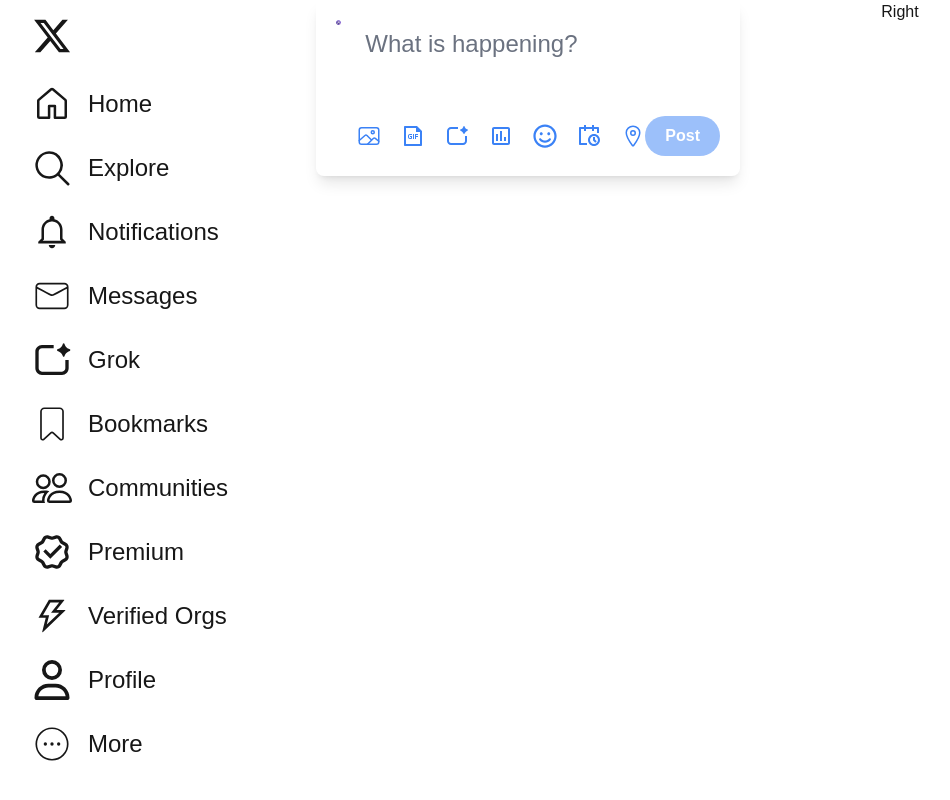
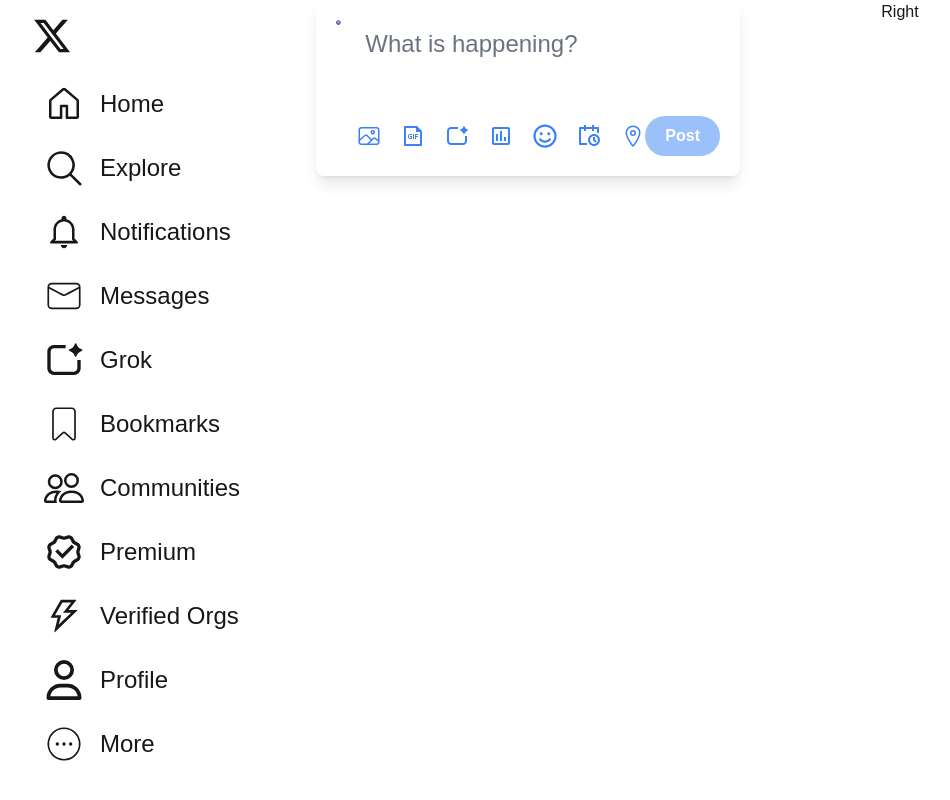
Before and after one commit to AnkitNayak-eth/x-clone, a Next.js app in the folder FRONTEND/: page / in a window 1280 px wide. Shown: the top 800 px of the page, without its empty margins (112-1062 px from the left). Built offline with nearby package versions, Linux system fonts and the light colour scheme.

Commit message:
fixed_fileSystem

```diff
--- a/FRONTEND/src/app/page.js
+++ b/FRONTEND/src/app/page.js
@@ -1,4 +1,4 @@
-import Homepage from "@/app/components/Homepage"
+import Homepage from "@/components/Homepage"
 
 export default function Home(){
   return(
--- a/FRONTEND/src/app/components/Homepage.jsx
+++ b/FRONTEND/src/components/Homepage.jsx
@@ -1,5 +1,5 @@
-import Left from "@/app/components/Left";
-import Middle from "@/app/components/Middle";
+import Left from "@/components/Left";
+import Middle from "@/components/Middle";
 
 export default function Homepage() {
     return (
--- a/FRONTEND/src/app/components/Left.jsx
+++ b/FRONTEND/src/components/Left.jsx
@@ -2,7 +2,7 @@
 import { FaXTwitter } from "react-icons/fa6";
 import { navigationMenu } from "../constants/navigation";
 import Link from "next/link";
-import Avatar from "@/app/assests/avatar.png";
+import Avatar from "@/assests/avatar.png";
 import Image from "next/image";
 import { BsThreeDots } from "react-icons/bs";
 import { useState } from "react";
@@ -27,7 +27,7 @@
         {navigationMenu.map((item, index) => (
           <Link key={index} href={item.path} legacyBehavior>
             <div className="flex items-center">
-              <div className="cursor-pointer flex gap-4 py-3 items-center hover:bg-[rgb(24,24,24)] rounded-full">
+              <div className="cursor-pointer flex gap-4 p-3 items-center hover:bg-[rgb(24,24,24)] rounded-full">
                 {item.icon}
                 <p className="text-2xl">{item.title}</p>
               </div>
--- a/FRONTEND/src/app/components/Middle.jsx
+++ b/FRONTEND/src/components/Middle.jsx
@@ -1,5 +1,5 @@
 "use client";
-import Avatar from "@/app/assests/avatar.png";
+import Avatar from "@/assests/avatar.png";
 import Image from "next/image";
 import { useState } from "react";
 import { IoImageOutline } from "react-icons/io5";
```
Also changed, not shown: FRONTEND/src/assests/avatar.png (renamed from FRONTEND/src/app/assests/avatar.png), FRONTEND/src/components/Right.jsx (added), FRONTEND/src/constants/navigation.js (renamed from FRONTEND/src/app/constants/navigation.js).
